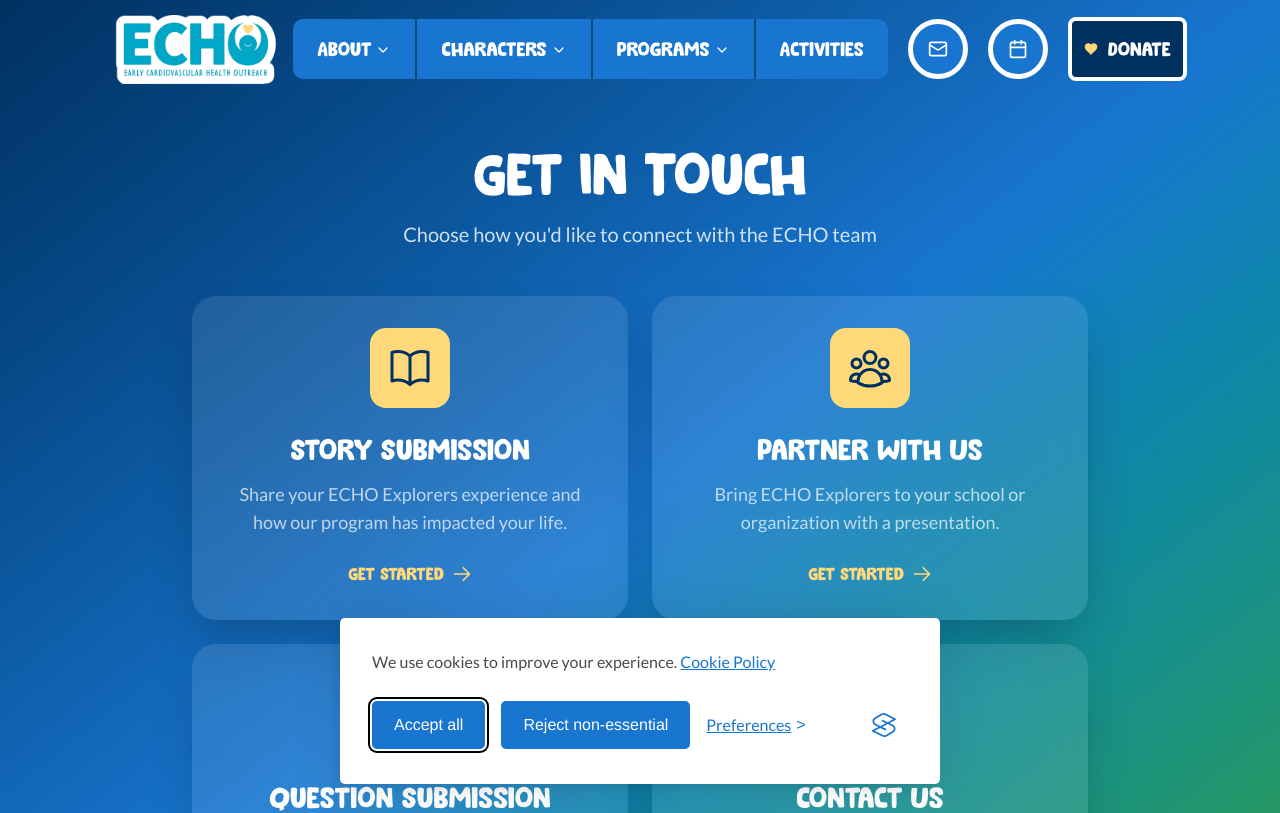
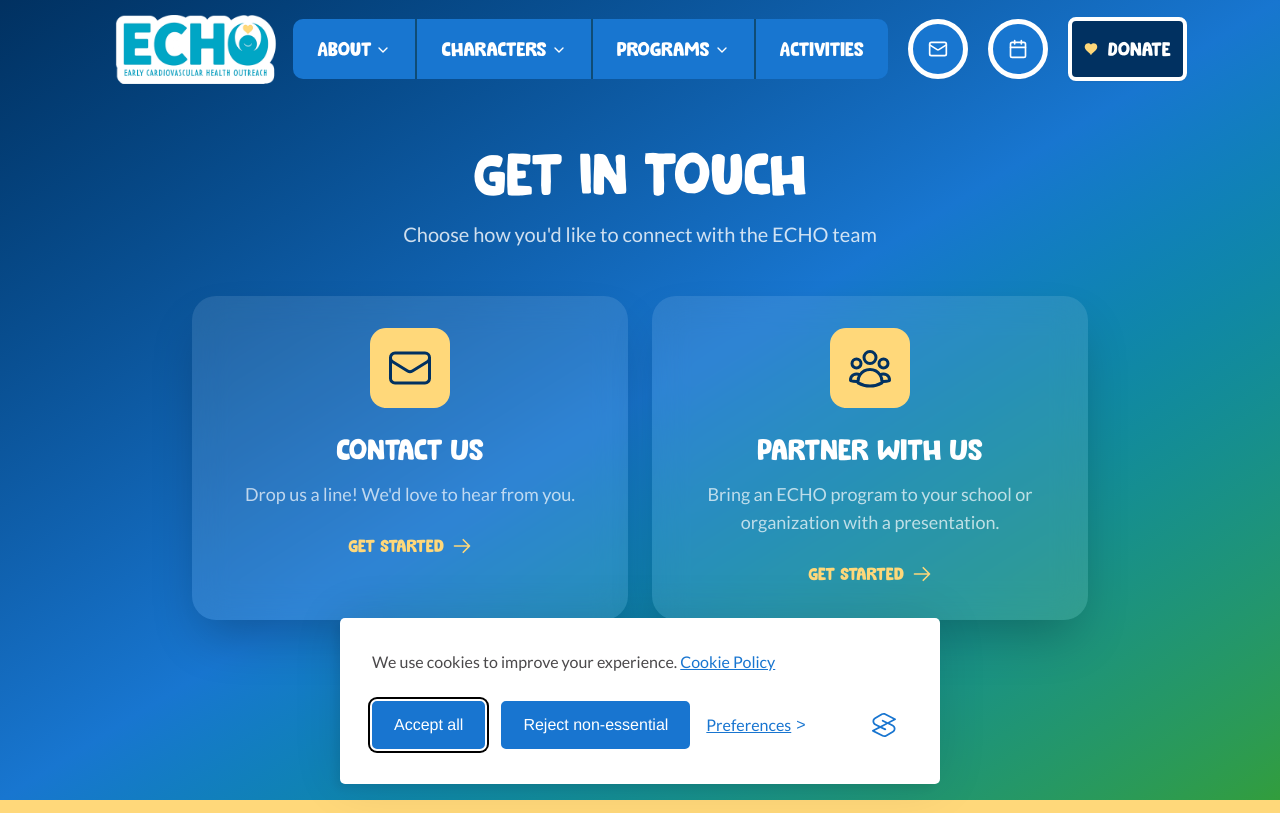
Before and after one commit to ganning127/echo_website, a Next.js app: page /contact in a window 1280 px wide. Shown: the top 813 px of the page. Built offline with nearby package versions, Linux system fonts and the light colour scheme.

Commit message:
removed forms

```diff
--- a/src/app/contact/page.tsx
+++ b/src/app/contact/page.tsx
@@ -6,7 +6,7 @@
 import Link from "next/link";
 
 const contactOptions = [
-  {
+  /* {
     title: "Story Submission",
     description: "Share your ECHO Explorers experience and how our program has impacted your life.",
     href: "/contact/story-submission",
@@ -15,17 +15,9 @@
         <path strokeLinecap="round" strokeLinejoin="round" d="M12 6.042A8.967 8.967 0 006 3.75c-1.052 0-2.062.18-3 .512v14.25A8.987 8.987 0 016 18c2.305 0 4.408.867 6 2.292m0-14.25a8.966 8.966 0 016-2.292c1.052 0 2.062.18 3 .512v14.25A8.987 8.987 0 0018 18a8.967 8.967 0 00-6 2.292m0-14.25v14.25" />
       </svg>
     ),
+
   },
-  {
-    title: "Partner With Us",
-    description: "Bring ECHO Explorers to your school or organization with a presentation.",
-    href: "/contact/partner",
-    icon: (
-      <svg className="w-12 h-12" fill="none" viewBox="0 0 24 24" stroke="currentColor" strokeWidth={1.5}>
-        <path strokeLinecap="round" strokeLinejoin="round" d="M18 18.72a9.094 9.094 0 003.741-.479 3 3 0 00-4.682-2.72m.94 3.198l.001.031c0 .225-.012.447-.037.666A11.944 11.944 0 0112 21c-2.17 0-4.207-.576-5.963-1.584A6.062 6.062 0 016 18.719m12 0a5.971 5.971 0 00-.941-3.197m0 0A5.995 5.995 0 0012 12.75a5.995 5.995 0 00-5.058 2.772m0 0a3 3 0 00-4.681 2.72 8.986 8.986 0 003.74.477m.94-3.197a5.971 5.971 0 00-.94 3.197M15 6.75a3 3 0 11-6 0 3 3 0 016 0zm6 3a2.25 2.25 0 11-4.5 0 2.25 2.25 0 014.5 0zm-13.5 0a2.25 2.25 0 11-4.5 0 2.25 2.25 0 014.5 0z" />
-      </svg>
-    ),
-  },
+
   {
     title: "Question Submission",
     description: "Have a question about ECHO? Submit it here and we'll get back to you.",
@@ -35,7 +27,7 @@
         <path strokeLinecap="round" strokeLinejoin="round" d="M9.879 7.519c1.171-1.025 3.071-1.025 4.242 0 1.172 1.025 1.172 2.687 0 3.712-.203.179-.43.326-.67.442-.745.361-1.45.999-1.45 1.827v.75M21 12a9 9 0 11-18 0 9 9 0 0118 0zm-9 5.25h.008v.008H12v-.008z" />
       </svg>
     ),
-  },
+  },*/
   {
     title: "Contact Us",
     description: "Drop us a line! We'd love to hear from you.",
@@ -46,6 +38,17 @@
       </svg>
     ),
   },
+  {
+    title: "Partner With Us",
+    description: "Bring an ECHO program to your school or organization with a presentation.",
+    href: "/contact/partner",
+    icon: (
+      <svg className="w-12 h-12" fill="none" viewBox="0 0 24 24" stroke="currentColor" strokeWidth={1.5}>
+        <path strokeLinecap="round" strokeLinejoin="round" d="M18 18.72a9.094 9.094 0 003.741-.479 3 3 0 00-4.682-2.72m.94 3.198l.001.031c0 .225-.012.447-.037.666A11.944 11.944 0 0112 21c-2.17 0-4.207-.576-5.963-1.584A6.062 6.062 0 016 18.719m12 0a5.971 5.971 0 00-.941-3.197m0 0A5.995 5.995 0 0012 12.75a5.995 5.995 0 00-5.058 2.772m0 0a3 3 0 00-4.681 2.72 8.986 8.986 0 003.74.477m.94-3.197a5.971 5.971 0 00-.94 3.197M15 6.75a3 3 0 11-6 0 3 3 0 016 0zm6 3a2.25 2.25 0 11-4.5 0 2.25 2.25 0 014.5 0zm-13.5 0a2.25 2.25 0 11-4.5 0 2.25 2.25 0 014.5 0z" />
+      </svg>
+    ),
+  },
+
 ];
 
 export default function ContactPage() {
```
